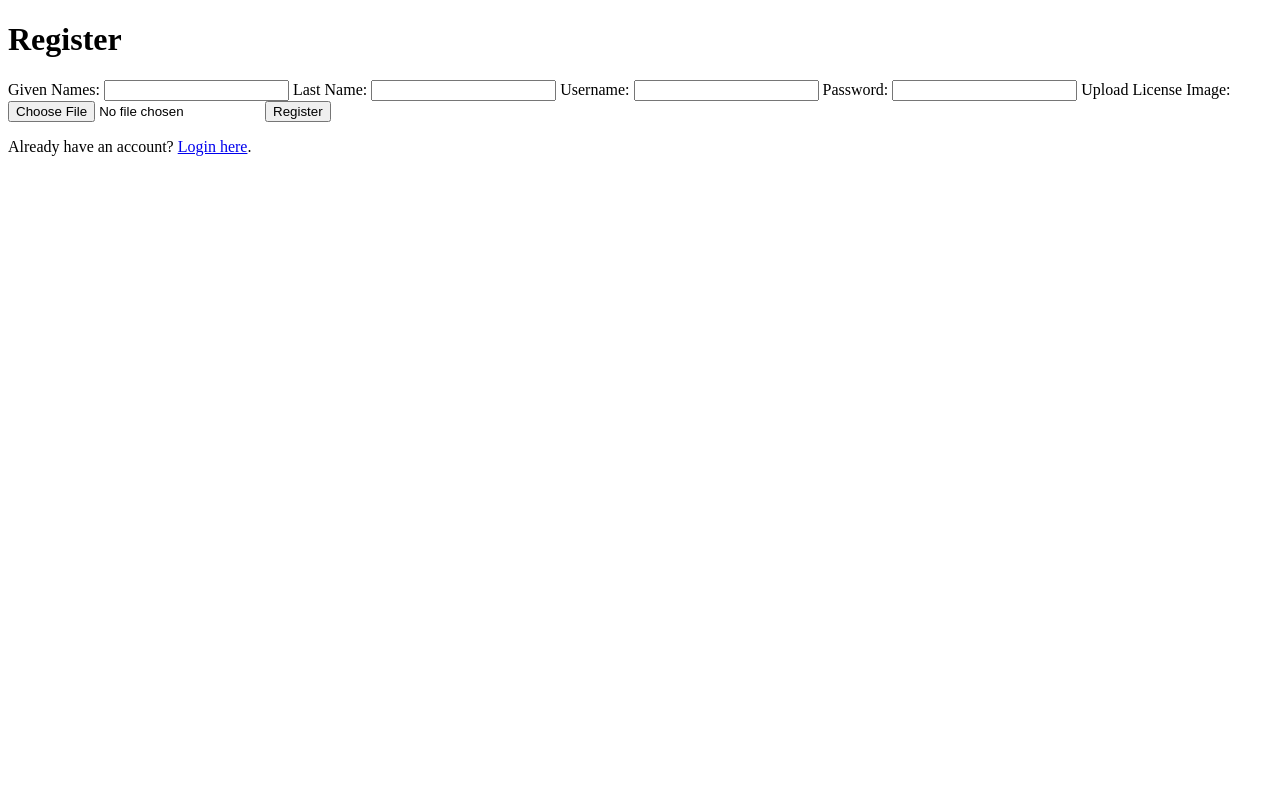
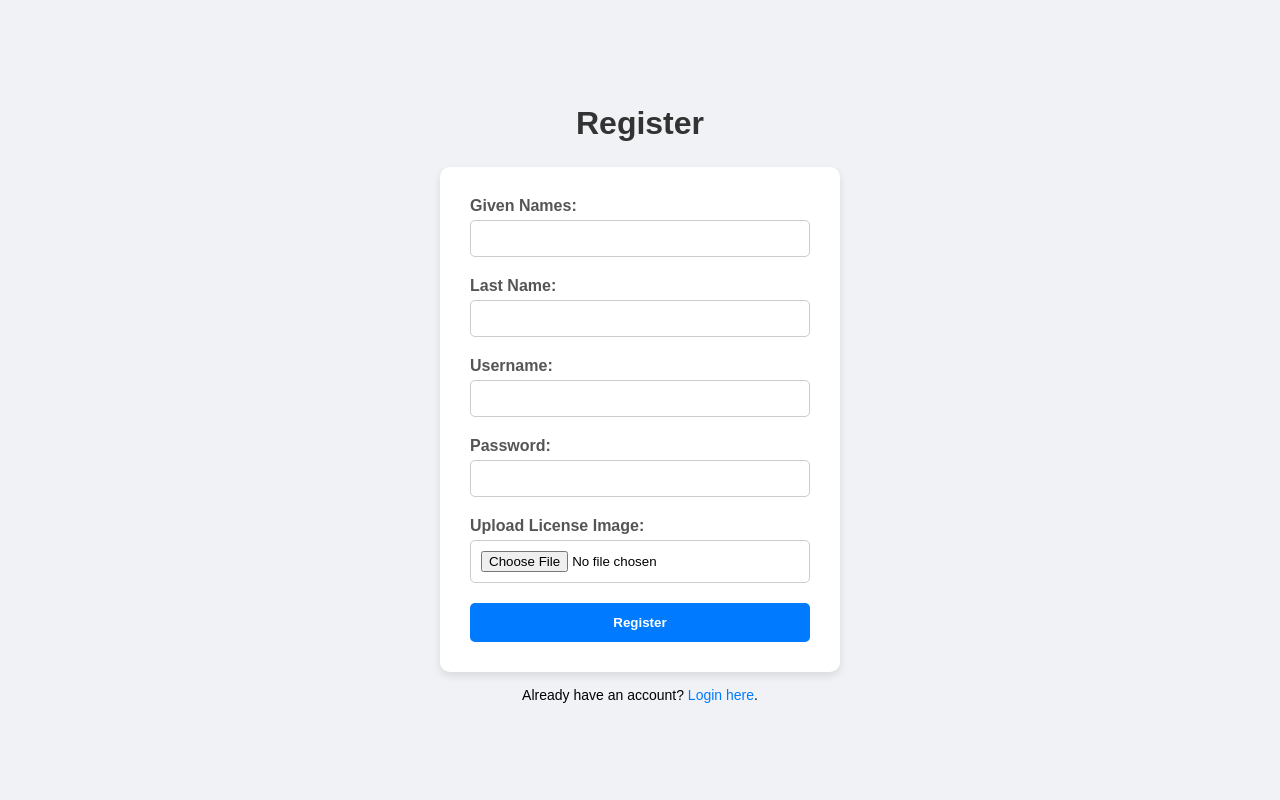
Before and after one commit to CS7NS6-Distributed-Systems/Exercise-2, a Python web app: template booking-platform/booking-service/app/templates/register.html in a window 1280 px wide. Run offline with Jinja, Linux system fonts and the light colour scheme; the template is opened without the code that fills it, so the values that code supplies are empty.

Commit message:
css added for forms

```diff
--- /dev/null
+++ b/booking-platform/booking-service/app/static/form_style.css
@@ -0,0 +1,98 @@
+body {
+    font-family: Arial, sans-serif;
+    background-color: #f0f2f5;
+    margin: 0;
+    padding: 0;
+    display: flex;
+    flex-direction: column;
+    justify-content: center;
+    align-items: center;
+    height: 100vh;
+}
+
+
+form {
+    background-color: #ffffff;
+    padding: 30px;
+    border-radius: 10px;
+    box-shadow: 0 4px 8px rgba(0, 0, 0, 0.1);
+    width: 100%;
+    max-width: 400px;
+    box-sizing: border-box;
+}
+
+
+h1 {
+    text-align: center;
+    color: #333333;
+    margin-bottom: 25px;
+}
+
+label {
+    display: block;
+    margin-bottom: 5px;
+    font-weight: bold;
+    color: #555555;
+}
+
+input[type="text"],
+input[type="password"],
+input[type="file"] {
+    width: 100%;
+    padding: 10px;
+    margin-bottom: 20px;
+    border: 1px solid #cccccc;
+    border-radius: 5px;
+    box-sizing: border-box;
+}
+
+input[type="submit"] {
+    width: 100%;
+    padding: 12px;
+    background-color: #007bff;
+    color: #ffffff;
+    border: none;
+    border-radius: 5px;
+    font-weight: bold;
+    cursor: pointer;
+    transition: background-color 0.3s ease;
+}
+
+input[type="submit"]:hover {
+    background-color: #0056b3;
+}
+
+.message {
+    padding: 12px;
+    margin-bottom: 20px;
+    border-radius: 6px;
+    text-align: center;
+    font-weight: bold;
+}
+
+.message.success {
+    background-color: #d4edda;
+    color: #155724;
+    border: 1px solid #c3e6cb;
+}
+
+.message.error {
+    background-color: #f8d7da;
+    color: #721c24;
+    border: 1px solid #f5c6cb;
+}
+
+p {
+    text-align: center;
+    margin-top: 15px;
+    font-size: 14px;
+}
+
+a {
+    color: #007bff;
+    text-decoration: none;
+}
+
+a:hover {
+    text-decoration: underline;
+}
--- a/booking-platform/booking-service/app/templates/register.html
+++ b/booking-platform/booking-service/app/templates/register.html
@@ -4,21 +4,7 @@
     <meta charset="UTF-8">
     <meta name="viewport" content="width=device-width, initial-scale=1.0">
     <title>Register</title>
-    <style>
-        .message {
-            padding: 10px;
-            margin-bottom: 15px;
-            border-radius: 4px;
-        }
-        .message.success {
-            background-color: #d4edda;
-            color: #155724;
-        }
-        .message.error {
-            background-color: #f8d7da;
-            color: #721c24;
-        }
-    </style>
+    <link rel="stylesheet" href="{{ url_for('static', filename='form_style.css') }}">
 </head>
 <body>
     <h1>Register</h1>
```
Also changed, not shown: booking-platform/booking-service/app/templates/login.html (+1 -15 lines).
